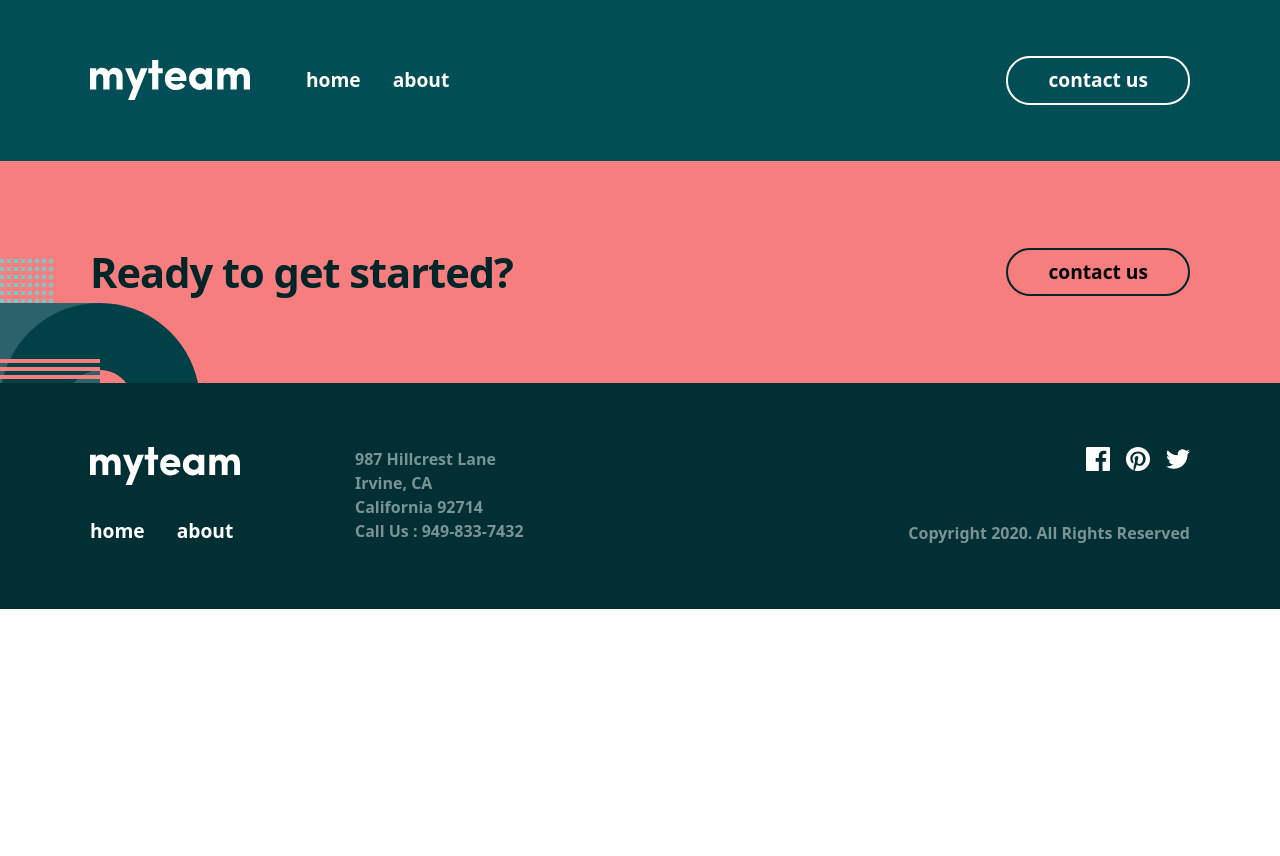
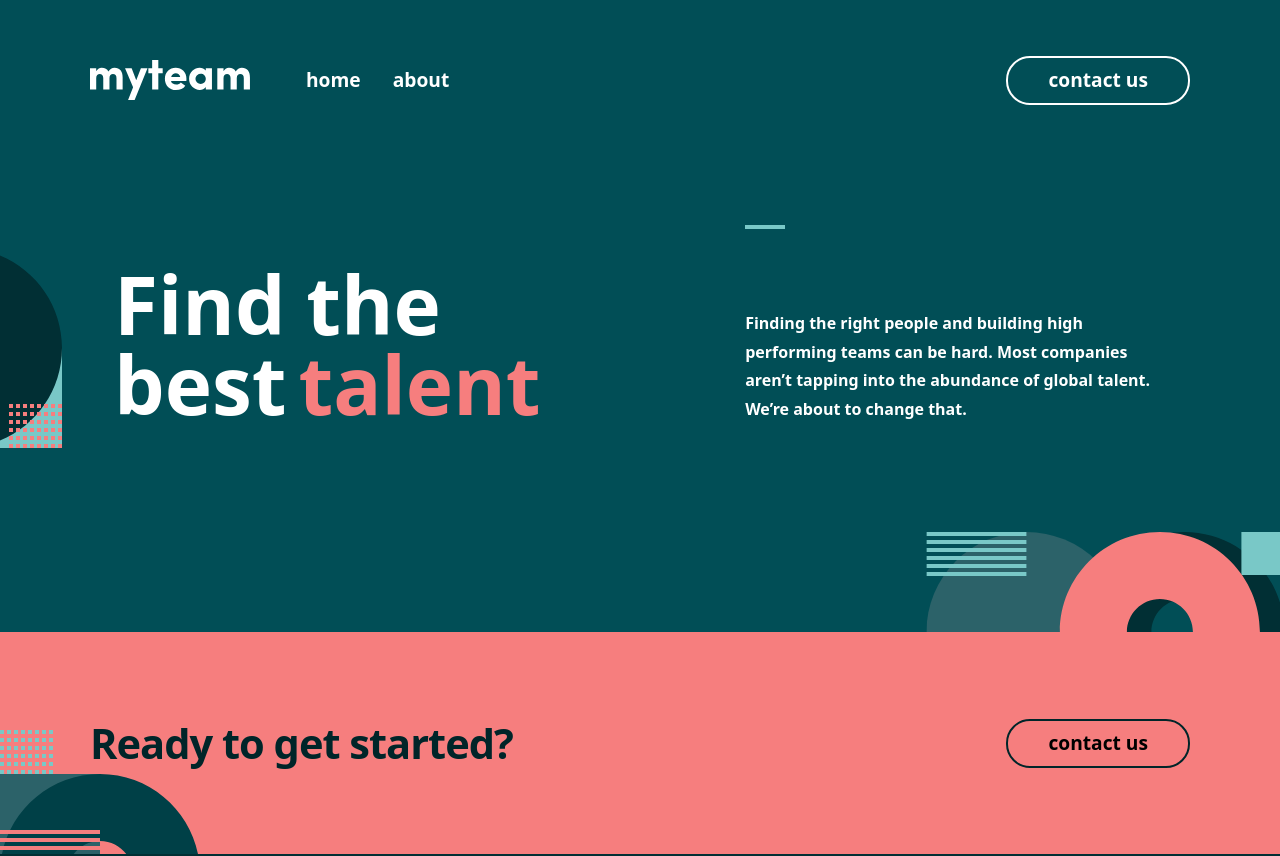
Before and after one commit to Castelo-Codez/myteam-multi-page-website, a Next.js app: page / in a window 1280 px wide. Shown: the top 856 px of the page. Before the commit the page ends 800 px from the top, so only its background shows below. Built offline with nearby package versions, Linux system fonts and the light colour scheme.

Commit message:
homeSec1 added

```diff
--- /dev/null
+++ b/src/components/HomeSec1.tsx
@@ -0,0 +1,74 @@
+import MainArticle from "./MainArticle";
+
+export default function HomeSec1() {
+    return (
+        <section className="pt-16 pb-40 lg:pb-52 bg-color-midnight-green relative overflow-hidden">
+            <div className=" container lg:px-11 flex flex-col gap-y-10 lg:flex-row lg:items-end">
+                <h1 className=" relative text-color-white lg:flex-[0_0_60%]  max-w-[80%]  font-[700] mx-auto lg:mx-0 text-[3rem] text-center lg:leading-[5rem] lg:max-w-none lg:text-left lg:text-[calc(1rem_+_5vw)] ">
+                    <div className="  ">
+                        Find the best
+                        <span className=" inline ml-3 text-color-light-coral">
+                            talent
+                        </span>
+                    </div>
+                    <div
+                        aria-hidden="true"
+                        className="  hidden xl:block absolute  -left-[40%] -top-4"
+                    >
+                        <svg
+                            xmlns="http://www.w3.org/2000/svg"
+                            width="200"
+                            height="200"
+                        >
+                            <g fill="none" fillRule="evenodd">
+                                <path
+                                    fill="#79C8C7"
+                                    d="M100 200h100V100H100z"
+                                />
+                                <path
+                                    fill="#012F34"
+                                    d="M100 0C44.772 0 0 44.772 0 100s44.772 100 100 100 100-44.772 100-100S155.228 0 100 0zm0 67c18.225 0 33 14.775 33 33s-14.775 33-33 33-33-14.775-33-33 14.775-33 33-33z"
+                                />
+                                <path
+                                    fill="#F67E7E"
+                                    d="M196 196v4h4v-4h-4zm-7 0v4h4v-4h-4zm-7 0v4h4v-4h-4zm-7 0v4h4v-4h-4zm-7 0v4h4v-4h-4zm-7 0v4h4v-4h-4zm-7 0v4h4v-4h-4zm-7 0v4h4v-4h-4zm49-8v4h4v-4h-4zm-7 0v4h4v-4h-4zm-7 0v4h4v-4h-4zm-7 0v4h4v-4h-4zm-7 0v4h4v-4h-4zm-7 0v4h4v-4h-4zm-7 0v4h4v-4h-4zm-7 0v4h4v-4h-4zm49-8v4h4v-4h-4zm-7 0v4h4v-4h-4zm-7 0v4h4v-4h-4zm-7 0v4h4v-4h-4zm-7 0v4h4v-4h-4zm-7 0v4h4v-4h-4zm-7 0v4h4v-4h-4zm-7 0v4h4v-4h-4zm35-8v4h4v-4h-4zm-14 0v4h4v-4h-4zm7 0v4h4v-4h-4zm-21 0v4h4v-4h-4zm7 0v4h4v-4h-4zm35 0v4h4v-4h-4zm-7 0v4h4v-4h-4zm-42 0v4h4v-4h-4zm49-8v4h4v-4h-4zm-7 0v4h4v-4h-4zm-7 0v4h4v-4h-4zm-7 0v4h4v-4h-4zm-7 0v4h4v-4h-4zm-7 0v4h4v-4h-4zm-7 0v4h4v-4h-4zm-7 0v4h4v-4h-4zm49-8v4h4v-4h-4zm-7 0v4h4v-4h-4zm-7 0v4h4v-4h-4zm-7 0v4h4v-4h-4zm-7 0v4h4v-4h-4zm-7 0v4h4v-4h-4zm-7 0v4h4v-4h-4zm-7 0v4h4v-4h-4z"
+                                />
+                            </g>
+                        </svg>
+                    </div>
+                </h1>
+                <MainArticle
+                    additionalStylesForArticle="after:bg-color-rapture-blue lg:flex-1"
+                    subject="Finding the right people and building high performing teams can be hard. Most companies aren’t tapping into the abundance of global talent. We’re about to change that."
+                />
+            </div>
+            <div
+                aria-hidden="true"
+                className=" absolute  bottom-0 left-2/4 -translate-x-2/4 lg:-translate-x-[-20%] xl:-translate-x-[-80%]"
+            >
+                <svg
+                    xmlns="http://www.w3.org/2000/svg"
+                    width="358"
+                    height="100"
+                >
+                    <g fill="none" fillRule="evenodd">
+                        <circle cx="100" cy="100" r="100" fill="#2C6269" />
+                        <path
+                            fill="#012F34"
+                            d="M258 0c55.228 0 100 44.772 100 100s-44.772 100-100 100-100-44.772-100-100S202.772 0 258 0zm0 67c-18.225 0-33 14.775-33 33s14.775 33 33 33 33-14.775 33-33-14.775-33-33-33z"
+                        />
+                        <path fill="#79C8C7" d="M358 43h-43V0h43z" />
+                        <path
+                            fill="#F67E7E"
+                            d="M233.514 0c55.228 0 100 44.772 100 100s-44.772 100-100 100c-55.229 0-100-44.772-100-100s44.771-100 100-100zm0 67c-18.226 0-33 14.775-33 33s14.774 33 33 33c18.225 0 33-14.775 33-33s-14.775-33-33-33z"
+                        />
+                        <path
+                            fill="#79C8C7"
+                            d="M100 40v4H0v-4h100zm0-8v4H0v-4h100zm0-8v4H0v-4h100zm0-8v4H0v-4h100zm0-8v4H0V8h100zm0-8v4H0V0h100z"
+                        />
+                    </g>
+                </svg>
+            </div>
+        </section>
+    );
+}
--- /dev/null
+++ b/src/components/MainArticle.tsx
@@ -0,0 +1,23 @@
+export default function MainArticle({
+    subject,
+    additionalStylesForArticle,
+}: {
+    subject: string;
+    additionalStylesForArticle?: string;
+}) {
+    return (
+        <article
+            className={`text-color-white font-[700] grid grid-cols-1  leading-[-2px] relative  ${additionalStylesForArticle}`}
+        >
+            <div
+                aria-hidden="true"
+                className=" w-10 h-1  hidden lg:block bg-color-rapture-blue"
+            ></div>
+            <p
+                className={`leading-[1.8rem] lg:mt-20 text-center lg:text-left `}
+            >
+                {subject}
+            </p>
+        </article>
+    );
+}
--- a/src/pages/index.tsx
+++ b/src/pages/index.tsx
@@ -1,8 +1,9 @@
+import HomeSec1 from "@/components/HomeSec1";
 
 export default function Home() {
     return (
         <>
-
+            <HomeSec1 />
         </>
     );
 }
```
Also changed, not shown: 1 other file (tests, documents, lock files or other folders).
